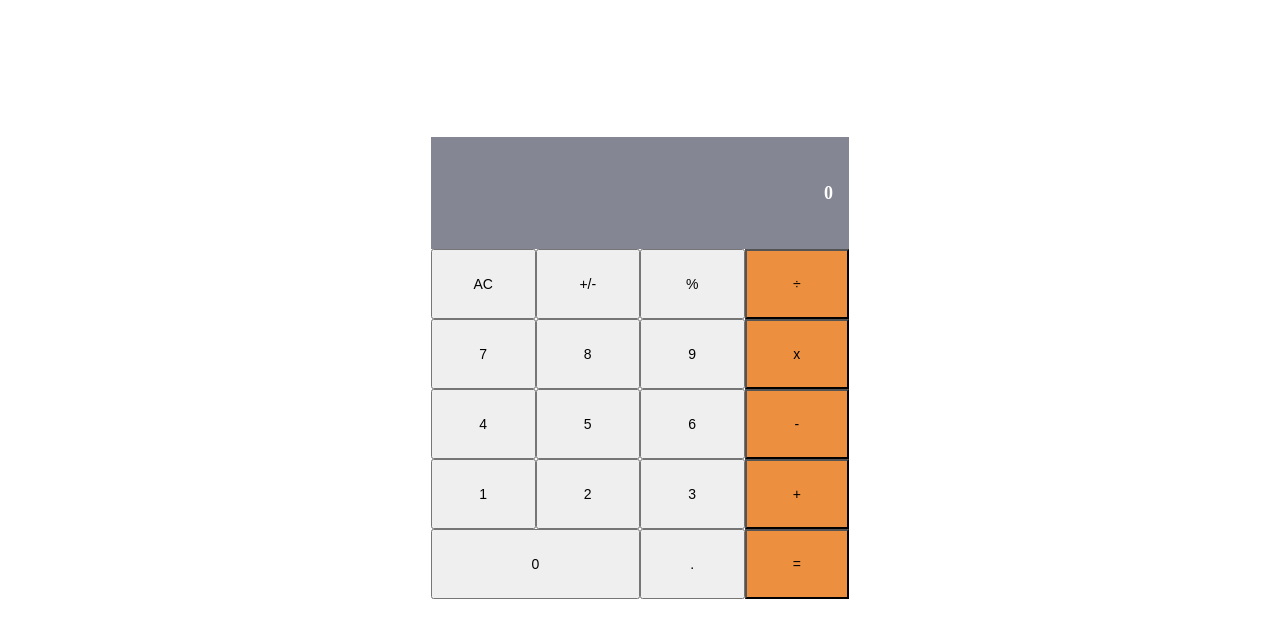
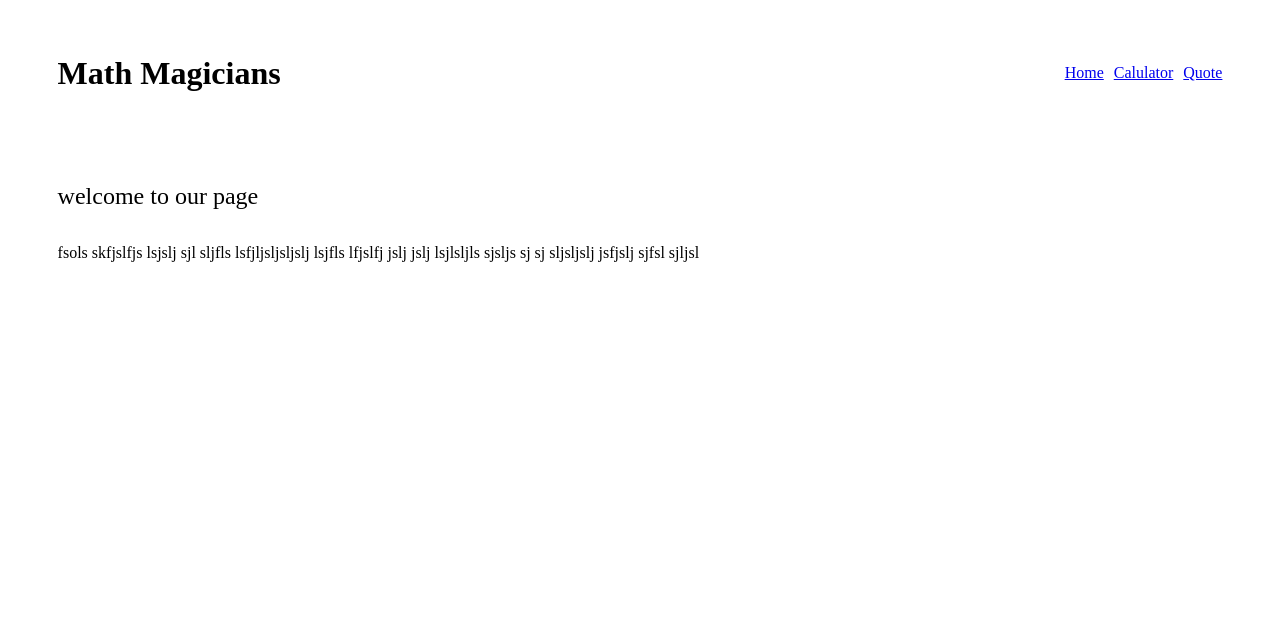
Before and after one commit to juaryimami/Math-magician, a React (Create React App) app: page / in a window 1280 px wide. Shown: the top 638 px of the page. Built offline with nearby package versions, Linux system fonts and the light colour scheme.

Commit message:
route added with component

```diff
--- a/package.json
+++ b/package.json
@@ -10,6 +10,7 @@
     "prop-types": "^15.8.1",
     "react": "^18.2.0",
     "react-dom": "^18.2.0",
+    "react-router-dom": "^5.3.4",
     "react-scripts": "5.0.1",
     "web-vitals": "^2.1.4"
   },
--- a/src/components/Calculator.js
+++ b/src/components/Calculator.js
@@ -1,7 +1,11 @@
 import React, { useState } from 'react';
+import { Switch, Route } from 'react-router-dom';
 import MainContainer from './ButtonsTable';
 import Display from './Display';
 import calculate from '../logic/calculate';
+import Navbar from './Navebar';
+import home from './Home';
+import Quote from './Qoute';
 
 const Calculator = () => {
   const [status, setStatus] = useState({
@@ -21,12 +25,30 @@ const Calculator = () => {
   };
 
   return (
+    <>
+      <Navbar />
+      <Switch>
+        <Route exact path="/">
+          {home}
+        </Route>
+        <Route path="/calculator">
+          <div className="parent_calc">
+            <p>Hi there....</p>
             <div className="calculator-container">
               <div className="hero-container">
                 <Display input={status.total} next={status.next} operation={status.operation} />
                 <MainContainer event={handleClick} keyDown={handleKey} />
               </div>
             </div>
+          </div>
+
+        </Route>
+        <Route path="/quote">
+          {Quote}
+        </Route>
+      </Switch>
+    </>
+
   );
 };
 
--- /dev/null
+++ b/src/components/Home.js
@@ -0,0 +1,13 @@
+const home = () => (
+  <div className="home_container">
+    <h2 className="home_title"> welcome to our page</h2>
+    <p className="home_paragraph">
+      {' '}
+      fsols skfjslfjs lsjslj sjl sljfls lsfjljsljsljslj lsjfls lfjslfj jslj jslj
+      lsjlsljls sjsljs sj sj sljsljslj jsfjslj sjfsl sjljsl
+      {' '}
+    </p>
+  </div>
+);
+
+export default home;
--- /dev/null
+++ b/src/components/Navebar.js
@@ -0,0 +1,46 @@
+import React from 'react';
+import { NavLink } from 'react-router-dom';
+
+const Navbar = () => {
+  const links = [
+    {
+      id: 1,
+      path: '/',
+      text: 'Home',
+    },
+    {
+      id: 2,
+      path: '/calculator',
+      text: 'Calulator',
+    },
+    {
+      id: 3,
+      path: '/quote',
+      text: 'Quote',
+    },
+  ];
+
+  return (
+    <nav className="navBar">
+      <div className="logo">
+        <h1>Math Magicians</h1>
+      </div>
+
+      <ul className="menuNav">
+        {links.map((link) => (
+          <li key={link.id} className="navelink">
+            <NavLink
+              to={link.path}
+              activeClassName="active-link"
+              exact
+            >
+              {link.text}
+            </NavLink>
+          </li>
+        ))}
+      </ul>
+    </nav>
+  );
+};
+
+export default Navbar;
--- /dev/null
+++ b/src/components/Qoute.js
@@ -0,0 +1,9 @@
+const Qoute = () => (
+  <div className="calc_quote">
+    <p className="quote_paraph">
+      here is some quotes of mathematicians......
+    </p>
+  </div>
+);
+
+export default Qoute;
--- a/src/index.js
+++ b/src/index.js
@@ -1,10 +1,13 @@
 import React from 'react';
 import ReactDOM from 'react-dom/client';
+import { HashRouter as Router } from 'react-router-dom';
 import App from './App';
 
 const root = ReactDOM.createRoot(document.getElementById('root'));
-root.render(
+root.render( // 17093458
   <React.StrictMode>
-    <App />
+    <Router>
+      <App />
+    </Router>
   </React.StrictMode>,
 );
--- a/src/styles.css
+++ b/src/styles.css
@@ -1,6 +1,34 @@
+/* stylelint-disable csstree/validator */
+
 #root {
   width: 100%;
   min-height: 100vh;
+}
+
+.home_container {
+  padding: calc(1rem + 0.8vw) calc(1.5rem + 2vw);
+  display: flex;
+  flex-direction: column;
+  justify-content: center;
+}
+
+.home_title {
+  font-size: 24px;
+  font-weight: 500;
+  line-height: 24px;
+}
+
+.home_paragraph {
+  font-size: 16px;
+  font-weight: 500;
+  line-height: 18px;
+}
+
+.parent_calc {
+  padding: calc(1rem + 0.8vw) calc(1.5rem + 2vw);
+  display: flex;
+  flex-direction: row;
+  align-items: top;
 }
 
 .calculator-container {
@@ -10,6 +38,47 @@
   align-items: center;
   width: 100%;
   height: 100vh;
+}
+
+.calc_quote {
+  padding: calc(1rem + 0.8vw) calc(1.5rem + 2vw);
+  display: flexbox;
+  flex-direction: column;
+  align-items: center;
+}
+
+.quote_paraph {
+  font-size: 18;
+  font-weight: 500;
+  font-style: italic;
+  line-height: 18px;
+}
+
+.logo h1 {
+  font-size: 32px;
+  font-weight: 700;
+  line-height: 24px;
+}
+
+.navBar {
+  padding: calc(1rem + 0.8vw) calc(1.5rem + 2vw);
+  display: flex;
+  flex-direction: row;
+  align-items: center;
+  justify-content: space-between;
+}
+
+.menuNav {
+  display: flex;
+  flex-direction: row;
+  align-items: center;
+  gap: 10px;
+}
+
+.navelink {
+  display: flex;
+  display: block;
+  row-gap: 2px;
 }
 
 .input {
```
Also changed, not shown: 1 other file (tests, documents, lock files or other folders). Lines whose indentation alone changed are shown as unchanged.
